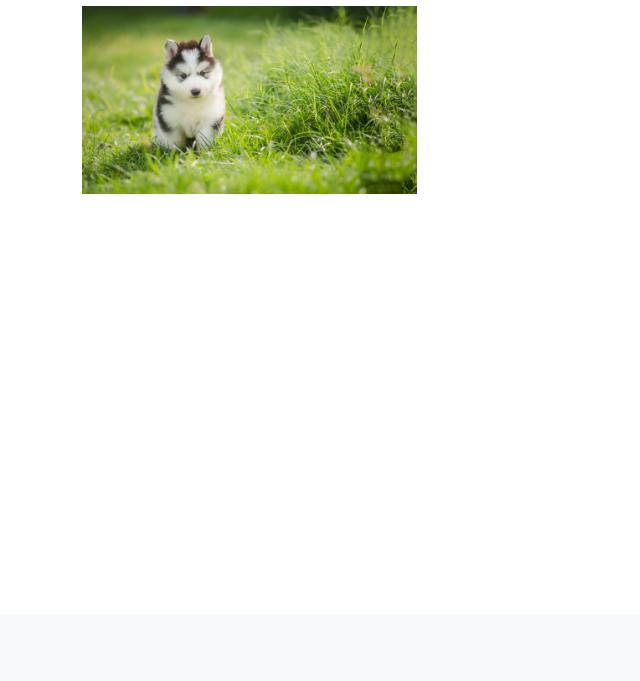
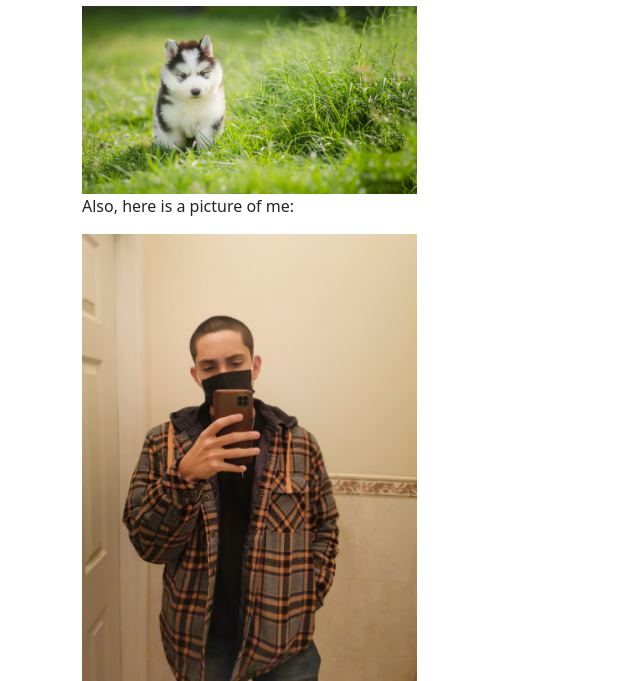
Before and after one commit to LereRentesca/FSDI_112, a Django app: page /about/ in a window 1280 px wide. Shown: the part 186-867 px from the top of the page, without its empty margins (0-640 px from the left). Before the commit the page ends 380 px from the top, so only its background shows below. Run offline with Django 4.2, Linux system fonts and the light colour scheme.

Commit message:
Assignment 01

```diff
--- a/templates/about.html
+++ b/templates/about.html
@@ -8,4 +8,6 @@
 <p>Hello, my name is Luis Renteria, I'm a mechatronic's engineering student at UABC and I like to play basketball.</p>
 <p>Here is a dog I found online: </p>
 <img src="{% static 'img/puppy.webp' %}" style="width: 30%;" alt="Puppy"/>
+<p>Also, here is a picture of me: </p>
+<img src="{% static 'img/me.jpg' %}" style="width: 30%;" alt="Me"/>
 {% endblock content %}
```
Also changed, not shown: static/img/me.jpg (added), 2 other files.
